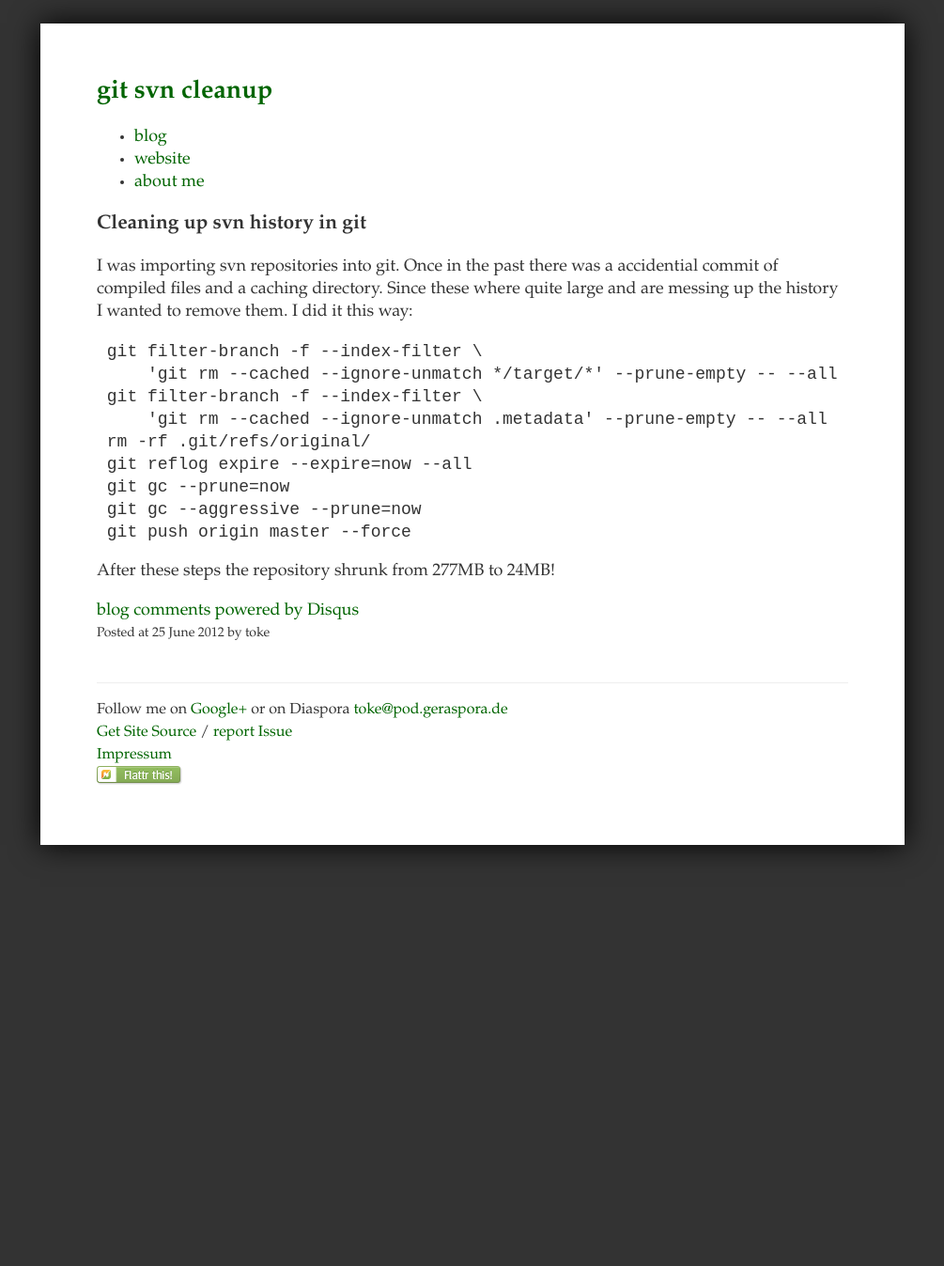
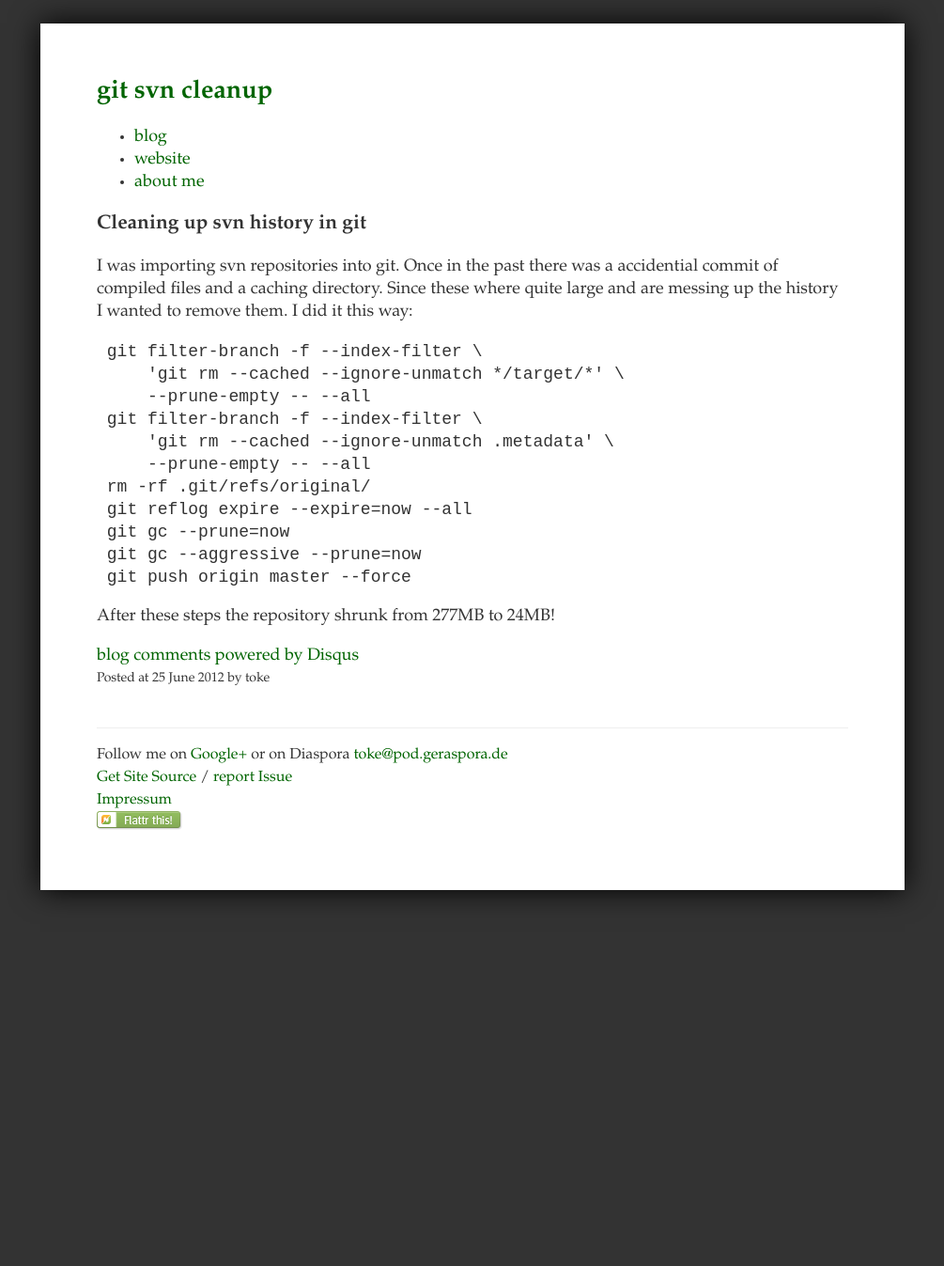
Before and after one commit to toke/toke.de, a Jekyll site: the page built from _posts/2012-06-08-git-svn-cleanup.markdown, in a window 1280 px wide. Shown: the whole page at 94% size, without its empty margins (137-1142 px from the left). Built offline with Jekyll 4.4.1, drawn with Linux system fonts in a browser that asks for light colours; comment, search, counter and statistics services are not loaded; before the commit the page ends 1299 px from its top, so only the background shows below that.

Commit message:
More line breaks

```diff
--- a/_posts/2012-06-08-git-svn-cleanup.markdown
+++ b/_posts/2012-06-08-git-svn-cleanup.markdown
@@ -13,9 +13,11 @@ directory. Since these where quite large and are messing up the
 history I wanted to remove them. I did it this way:
 
      git filter-branch -f --index-filter \
-         'git rm --cached --ignore-unmatch */target/*' --prune-empty -- --all
+         'git rm --cached --ignore-unmatch */target/*' \
+         --prune-empty -- --all
      git filter-branch -f --index-filter \
-         'git rm --cached --ignore-unmatch .metadata' --prune-empty -- --all
+         'git rm --cached --ignore-unmatch .metadata' \
+         --prune-empty -- --all
      rm -rf .git/refs/original/
      git reflog expire --expire=now --all
      git gc --prune=now
```
